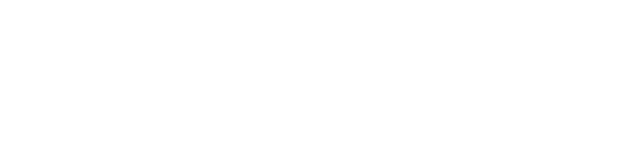
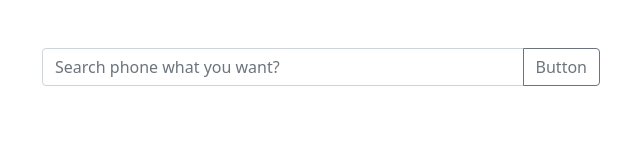
Before and after one commit to Mostafizur10681/phone-hunter, a plain HTML site: page index.html in a window 1280 px wide. Shown: the whole page, without its empty margins (319-959 px from the left). Drawn offline with nearby package versions, Linux system fonts and the light colour scheme.

Commit message:
ui design

```diff
--- a/index.html
+++ b/index.html
@@ -12,8 +12,19 @@
         integrity="sha384-1BmE4kWBq78iYhFldvKuhfTAU6auU8tT94WrHftjDbrCEXSU1oBoqyl2QvZ6jIW3" crossorigin="anonymous">
 </head>
 
-<body>
+<body class="container">
 
+    <div class="input-group mb-3 w-50 mx-auto mt-5">
+        <input type="text" class="form-control" placeholder="Search phone what you want?"
+            aria-label="Recipient's username" aria-describedby="button-addon2">
+        <button class="btn btn-outline-secondary" type="button" id="button-addon2">Button</button>
+    </div>
+    <section id="phone-details">
+
+    </section>
+    <section id="phone-container">
+
+    </section>
 
     <!-- Bundle JS -->
     <script src="https://cdn.jsdelivr.net/npm/bootstrap@5.1.3/dist/js/bootstrap.bundle.min.js"
```
